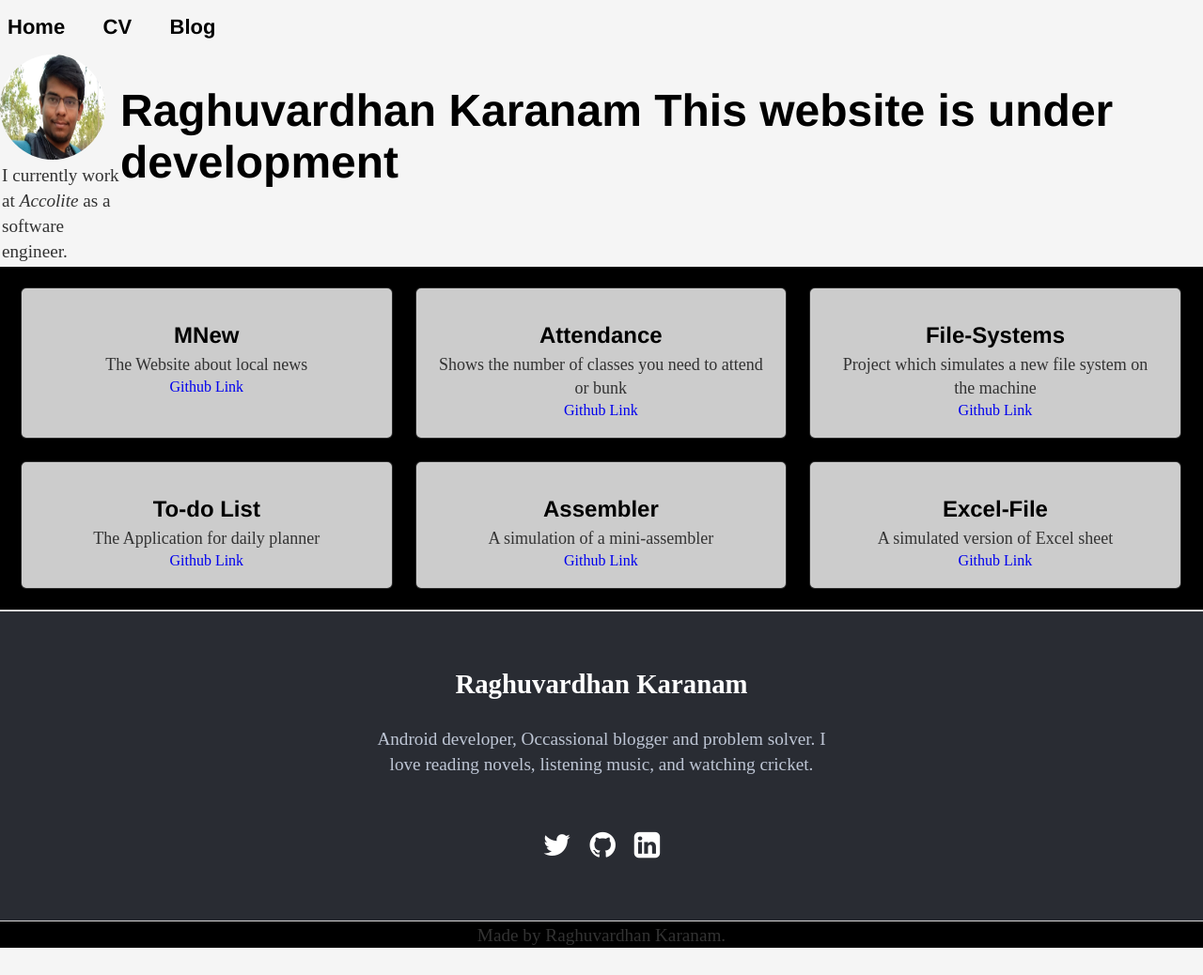
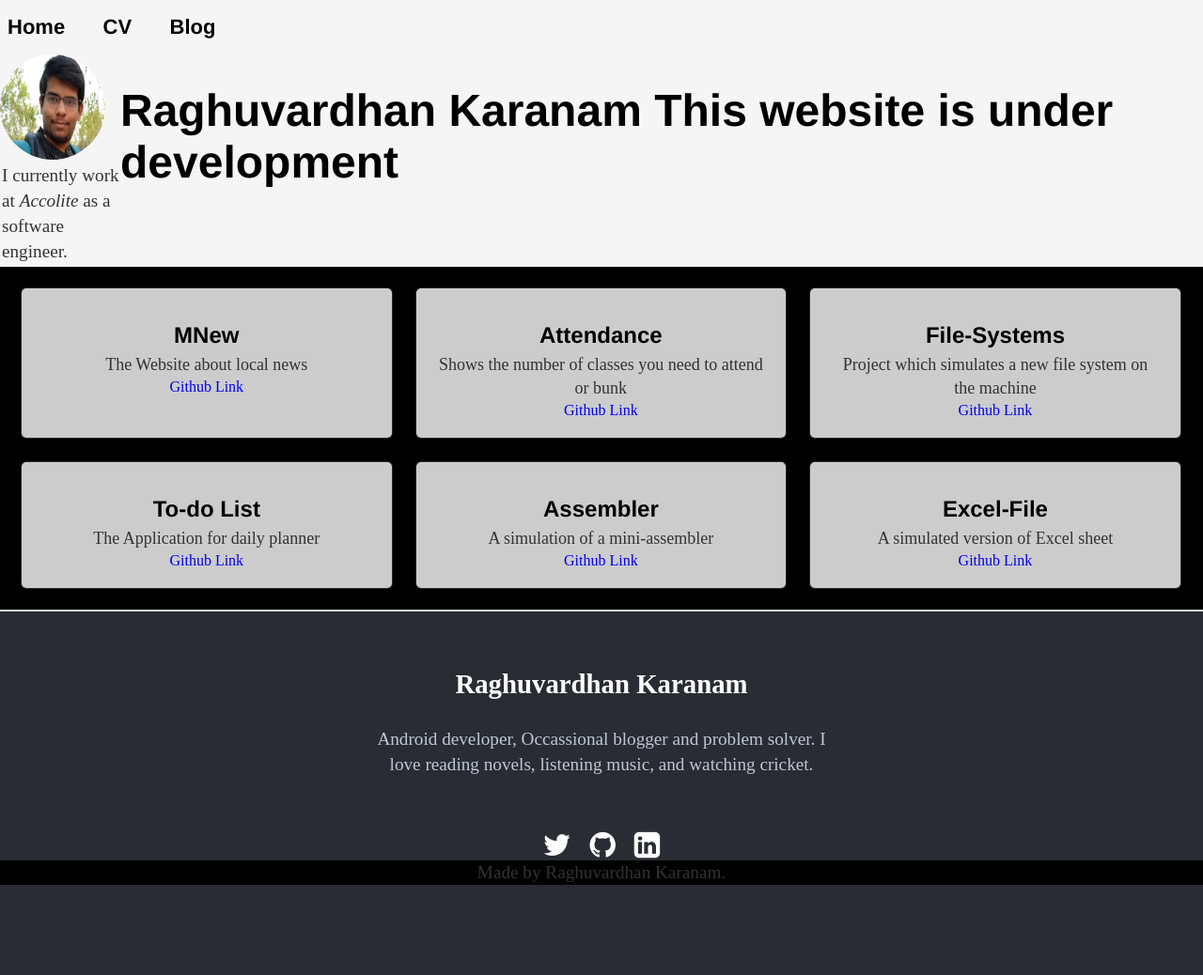
Before and after one commit to raghuvardhan/raghuvardhan.github.io, a Jekyll site: the page built from index.html, in a window 1280 px wide. Shown: the whole page at 94% size. Built offline with Jekyll 4.4.1, drawn with Linux system fonts in a browser that asks for light colours; before the commit the page ends 1011 px from its top, so only the background shows below that.

Commit message:
Update _layouts/default.html

```diff
--- a/_layouts/default.html
+++ b/_layouts/default.html
@@ -53,13 +53,11 @@
 	          <i class="fa fa-linkedin-square fa-2x" aria-hidden="true"></i>
 	        </a>
       </div>
-    </div>
-  </footer>
-  <footer class="footer-bottom">
-    <div class="container">
+      <div class="footer-bottom">
       <p>
         Made by Raghuvardhan Karanam.
       </p>
+      </div>
     </div>
   </footer>
 
```
